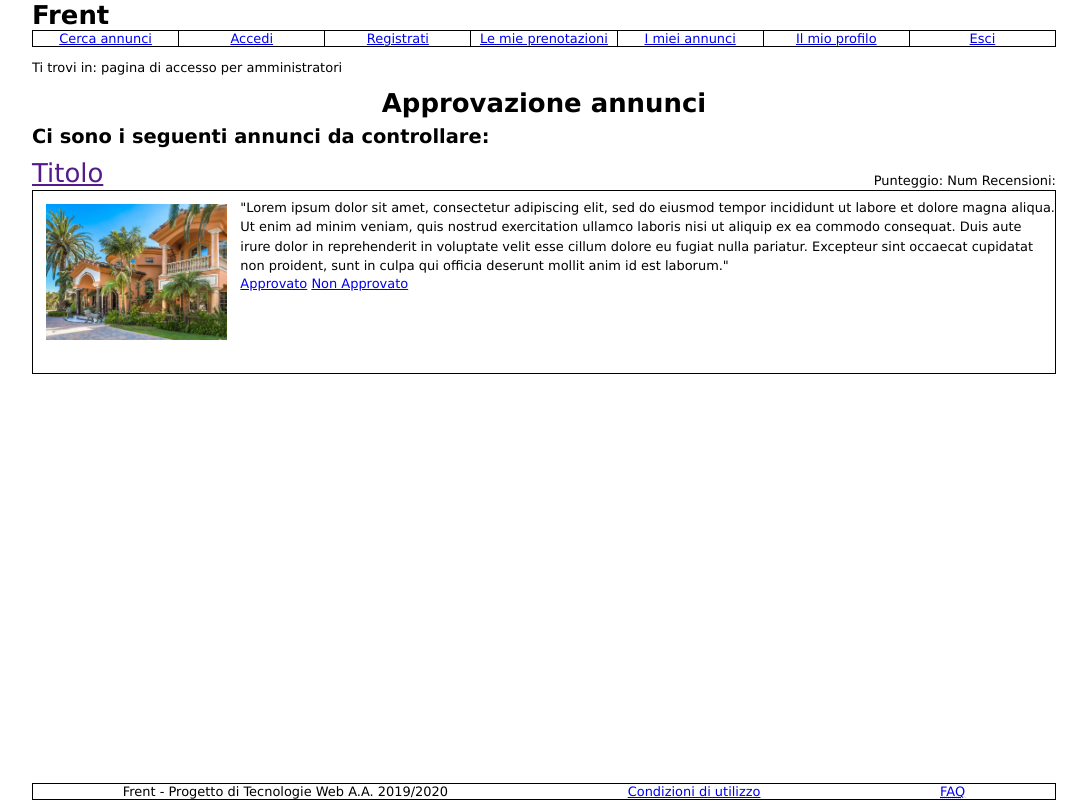
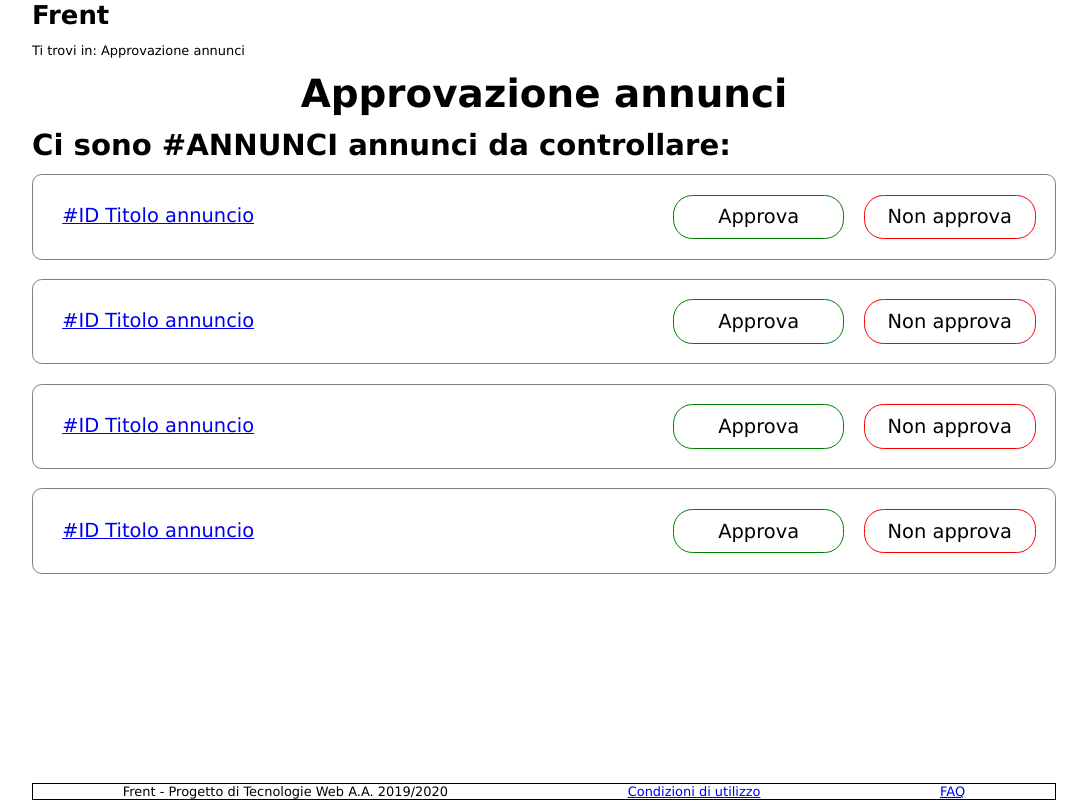
Before and after one commit to GiulioUmbrella/FRENT, a PHP site: page /html/approvazione_annunci.html in a window 1280 px wide. Shown: the whole page, without its empty margins (96-1183 px from the left). Run offline with PHP 8.4, Linux system fonts and the light colour scheme.

Commit message:
#131 Sistemato CSS pagina approvazione annunci

```diff
--- a/css/main.css
+++ b/css/main.css
@@ -206,6 +206,48 @@ text-align:center;
     margin-bottom:0.1em;
 }
 
+.list_annunci_pendenti {
+  font-size: 1.5em;
+}
+
+.list_annunci_pendenti li{
+  display: flex;
+  padding: 1em;
+  border: 1px solid gray;
+  border-radius: 0.5em;
+  margin-bottom: 1em;
+}
+
+.list_annunci_pendenti li a {
+  flex: 4 0 0;
+  padding: 0.5em;
+}
+
+#content .link_gestione {
+  text-align: center;
+  flex: 1 0 0;
+  border-radius: 1em;
+  text-decoration: none;
+  color: black;
+}
+
+#content .link_approva {
+  border: 1px solid green;
+}
+
+#content .link_rigetta {
+  margin-left: 1em;
+  border: 1px solid red;
+}
+
+#content .link_rigetta:hover {
+  background-color: red;
+}
+
+#content .link_approva:hover {
+  background-color: green;
+}
+
 /* -----------------Form----------------- */
 .form{
   padding: 2em;
@@ -401,9 +443,6 @@ fieldset {
 
 
 /*-----------------Indisponibilità-----------------*/
-#content ul li {
-    font-size: 1.5em;
-}
 #content .stile_indisponibilita_modifica{
     text-decoration: none;
     margin: 2em;
--- a/html/approvazione_annunci.html
+++ b/html/approvazione_annunci.html
@@ -18,44 +18,22 @@
     <div id="logo">
         <h1>Frent</h1>
     </div>
-    <div id="nav">
-        <ul>
-            <li><a tabindex="1" href="../index.html" title="Vai alla pagina di ricerca degli annunci">Cerca annunci</a></li>
-            <li><a tabindex="2" href="login.html" title="Vai alla pagina di accesso">Accedi</a></li>
-            <li><a tabindex="3" href="registrazione.html" title="Vai alla pagina di registrazione">Registrati</a></li>
-            <li><a tabindex="4" href="mie_prenotazioni.html" title="Vai alla pagina delle prenotazioni effettuate">Le mie prenotazioni</a></li>
-            <li><a tabindex="5" href="miei_annunci.html" title="Vai alla pagina degli annunci posseduti">I miei annunci</a></li>
-            <li><a tabindex="6" href="mio_profilo_visualizza.html" title="Vai alla pagina del profilo">Il mio profilo</a></li>
-            <li><a tabindex="7" href="#" title="Effettua la disconnessione">Esci</a></li>
-        </ul>
-    </div>
 </div>
 
 <div id="breadcrumb" >
-    <p> Ti trovi in: pagina di accesso per amministratori</p>
+    <p> Ti trovi in: Approvazione annunci</p>
 </div>
 
-<div id="content" class="list">
+<div id="content" class="list_annunci_pendenti">
     <h1 >Approvazione annunci</h1>
-    <h2>Ci sono i seguenti annunci da controllare: </h2>
-    <dl>
-        <dt>
-            <a href=""  tabindex="12">Titolo</a>
-            <p>Punteggio: Num Recensioni: </p>
-        </dt>
-        <dd>
-            <img src ="../immagini/img1.png" alt="Foto copertina della casa" />
-            <div>
-                <p>"Lorem ipsum dolor sit amet, consectetur adipiscing elit, sed do eiusmod tempor incididunt ut labore et dolore magna aliqua.
-                    Ut enim ad minim veniam, quis nostrud exercitation ullamco laboris nisi ut aliquip ex ea commodo consequat.
-                    Duis aute irure dolor in reprehenderit in voluptate velit esse cillum dolore eu fugiat nulla pariatur.
-                    Excepteur sint occaecat cupidatat non proident, sunt in culpa qui officia deserunt mollit anim id est laborum."</p>
+    <h2>Ci sono #ANNUNCI annunci da controllare: </h2>
+    <ul>
+      <li><a href="dettaglio_annuncio.html">#ID Titolo annuncio</a> <a href="#?idAnnuncio=1&approvato=true" class="link_gestione link_approva">Approva</a> <a href="#" class="link_gestione link_rigetta">Non approva</a></li>
+      <li><a href="dettaglio_annuncio.html">#ID Titolo annuncio</a> <a href="#?idAnnuncio=1&approvato=true" class="link_gestione link_approva">Approva</a> <a href="#" class="link_gestione link_rigetta">Non approva</a></li>
+      <li><a href="dettaglio_annuncio.html">#ID Titolo annuncio</a> <a href="#?idAnnuncio=1&approvato=true" class="link_gestione link_approva">Approva</a> <a href="#" class="link_gestione link_rigetta">Non approva</a></li>
+      <li><a href="dettaglio_annuncio.html">#ID Titolo annuncio</a> <a href="#?idAnnuncio=1&approvato=true" class="link_gestione link_approva">Approva</a> <a href="#" class="link_gestione link_rigetta">Non approva</a></li>
 
-                <a href="#"  tabindex="13" title="Approva l'annuncio">Approvato</a>
-                <a href="#"  tabindex="13" title="Non approvare l'annuncio">Non Approvato</a>
-            </div>
-        </dd>
-    </dl>
+    </ul>
 </div>
 
 <div  id="footer">
```
